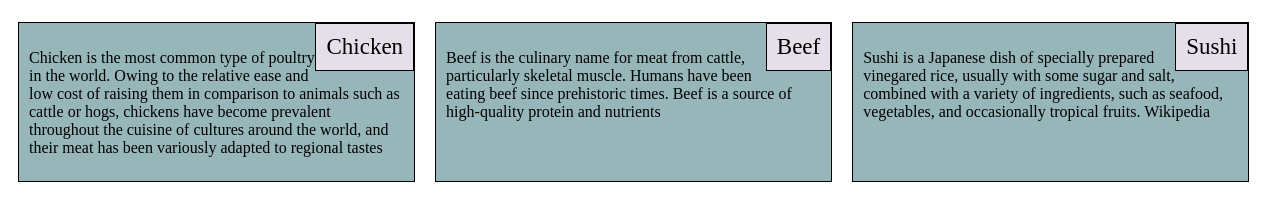
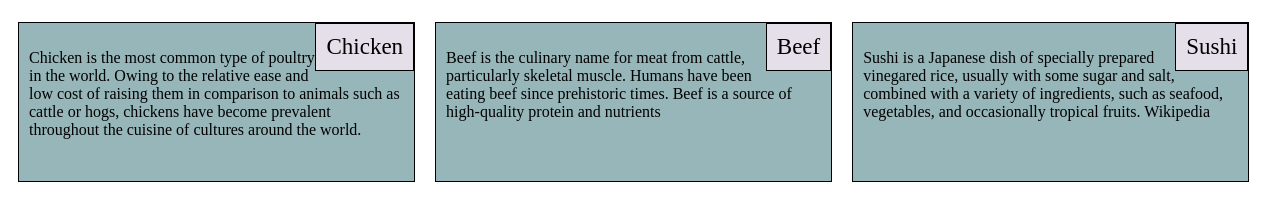
Before and after one commit to hemangitandel/Coursera-test, a plain HTML site: page Module2solution/index.html in a window 1280 px wide. Shown: the part 61-282 px from the top of the page. Drawn offline with Linux system fonts and the light colour scheme.

Commit message:
Update index.html

```diff
--- a/Module2solution/index.html
+++ b/Module2solution/index.html
@@ -12,7 +12,7 @@
 	<div class="col-lg-4 col-md-6 col-sm-12 ">
 		<div class="box">
 			<p class="sec-heading">Chicken</p>
-			<p class="box-content">Chicken is the most common type of poultry in the world. Owing to the relative ease and low cost of raising them in comparison to animals such as cattle or hogs, chickens have become prevalent throughout the cuisine of cultures around the world, and their meat has been variously adapted to regional tastes</p>
+			<p class="box-content">Chicken is the most common type of poultry in the world. Owing to the relative ease and low cost of raising them in comparison to animals such as cattle or hogs, chickens have become prevalent throughout the cuisine of cultures around the world.</p>
 		</div>
 
 	</div>
```
